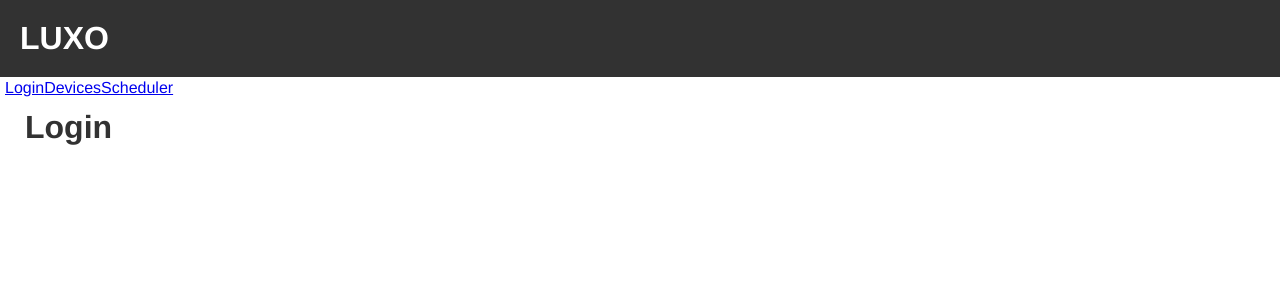
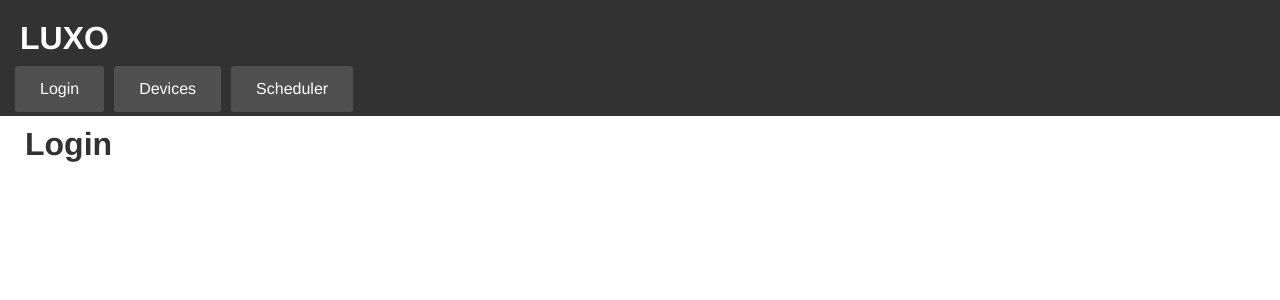
Before and after one commit to GabeFiorot/degreeProject, an Angular app: page / in a window 1280 px wide. Shown: the top 300 px of the page. Built offline with nearby package versions, Linux system fonts and the light colour scheme.

Commit message:
made the nav bar not look like ass

```diff
--- a/src/app/app.component.css
+++ b/src/app/app.component.css
@@ -4,3 +4,34 @@ div{
     padding-bottom: 2px;
     padding-top: 2px;
 }
+
+nav{
+    padding-left: 5px;
+    padding-right: 5px;
+    padding-bottom: 2px;
+    padding-top: 2px;
+    background-color: rgb(50, 50, 50);;
+}
+
+a{
+    padding-left: 5px;
+    padding-right: 5px;
+    margin-left: 5px;
+    margin-right: 5px;
+    color: white;
+}
+
+a:link, a:visited {
+    background-color: rgb(80, 80, 80);
+    color: white;
+    padding: 14px 25px;
+    text-align: center;
+    text-decoration: none;
+    display: inline-block;
+    border-radius: 3px;
+    transition-duration: 0.1s;
+  }
+
+  a:hover, a:active {
+    background-color: rgb(151, 151, 151);
+  }
--- a/src/styles.css
+++ b/src/styles.css
@@ -12,5 +12,5 @@ body{
     padding-right: 10px;
     padding-left: 20px;
     padding-top: 20px;
-    padding-bottom: 20px;
+    padding-bottom: 5px;
 }
```
